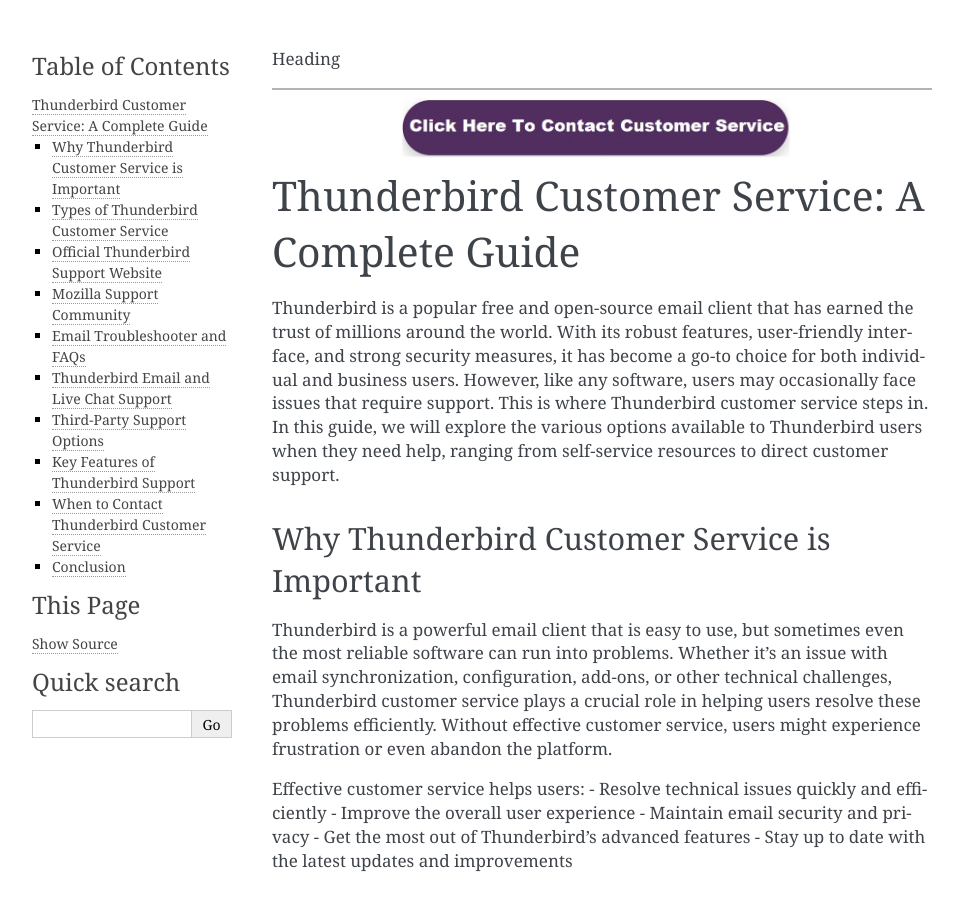
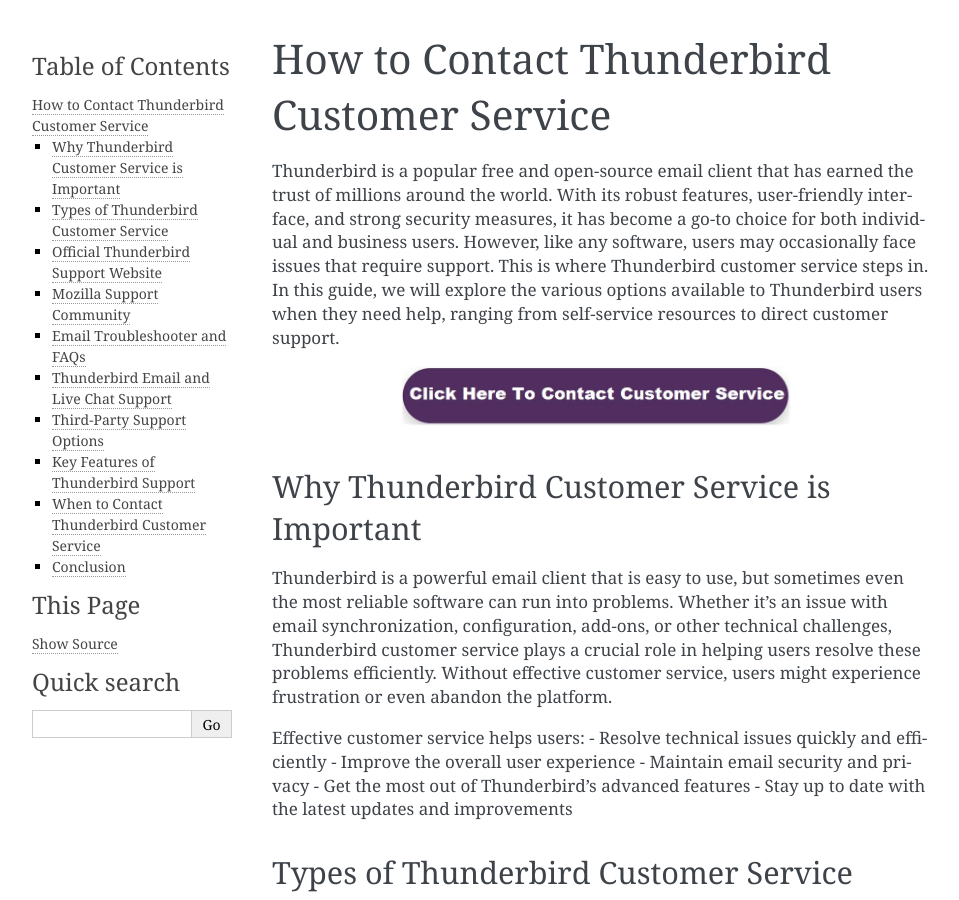
Before and after one commit to amaya1329/Thunderbird-Customer-Service-, a Sphinx documentation site: the page built from docs/index.rst, in a window 1280 px wide and 900 px high. Shown: the whole window, without its empty margins (148-1107 px from the left). Built offline with Sphinx 7.4.7, drawn with Linux system fonts in a browser that asks for light colours.

Commit message:
Update index.rst

```diff
--- a/docs/index.rst
+++ b/docs/index.rst
@@ -1,18 +1,15 @@
-Heading
-
+How to Contact Thunderbird Customer Service
 ============================================
 
+
+
+Thunderbird is a popular free and open-source email client that has earned the trust of millions around the world. With its robust features, user-friendly interface, and strong security measures, it has become a go-to choice for both individual and business users. However, like any software, users may occasionally face issues that require support. This is where Thunderbird customer service steps in. In this guide, we will explore the various options available to Thunderbird users when they need help, ranging from self-service resources to direct customer support.
 
 .. image:: click-service.png
    :alt: My Project Logo
    :width: 400px
    :align: center
    :target: https://getchatsupport.live/
-
-Thunderbird Customer Service: A Complete Guide
-==============================================
-
-Thunderbird is a popular free and open-source email client that has earned the trust of millions around the world. With its robust features, user-friendly interface, and strong security measures, it has become a go-to choice for both individual and business users. However, like any software, users may occasionally face issues that require support. This is where Thunderbird customer service steps in. In this guide, we will explore the various options available to Thunderbird users when they need help, ranging from self-service resources to direct customer support.
 
 Why Thunderbird Customer Service is Important
 ---------------------------------------------
```
